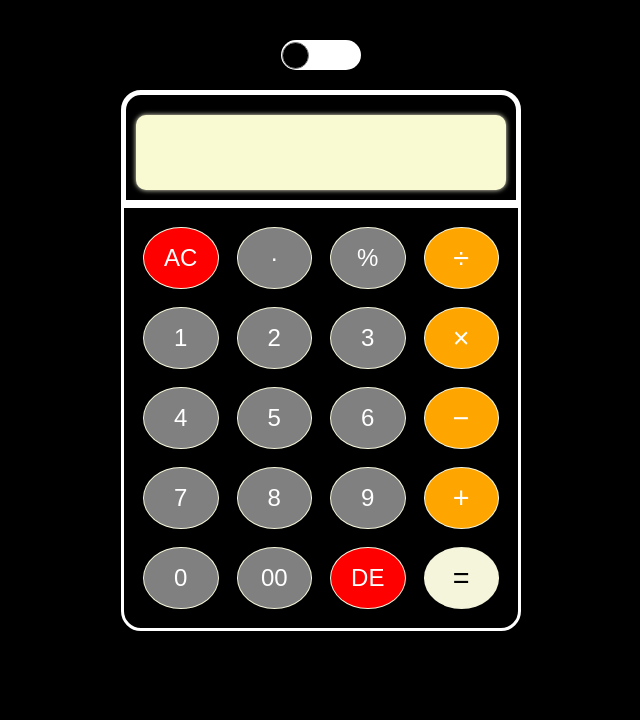
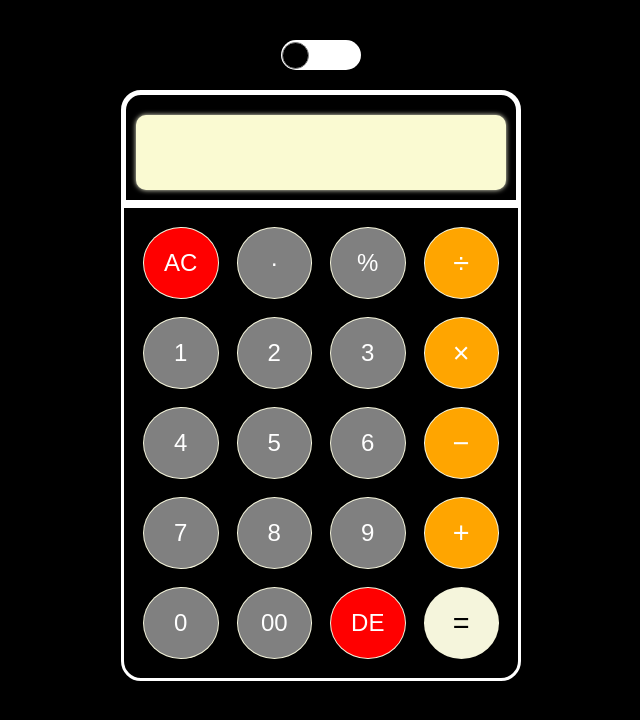
Before and after one commit to kirandinesh/Calculator, a plain HTML site: page index.html in a window 1280 px wide. Shown: the whole page, without its empty margins (319-959 px from the left). Drawn offline with Linux system fonts and the light colour scheme.

Commit message:
calculator2.2

```diff
--- a/style.css
+++ b/style.css
@@ -1,13 +1,15 @@
-
+/* Reset styles */
 * {
   box-sizing: border-box;
   margin: 0;
   padding: 0;
 }
-button {
+
+button, div {
   -webkit-tap-highlight-color: transparent;
   -webkit-tap-highlight-color: rgba(0, 0, 0, 0);
 }
+
 /* Dark Mode Styles */
 body {
   background-color: black;
@@ -92,10 +94,9 @@ body {
   box-sizing: border-box;
 }
 
-
-.bottomContainer .buttons,.buttonsadd,.buttonsdiv,.buttonssub,.buttonsc,.buttonsmul,.back,.buttonsequal {
+.bottomContainer .buttons, .buttonsadd, .buttonsdiv, .buttonssub, .buttonsc, .buttonsmul, .back, .buttonsequal {
   width: 100%;
-  height: 60px;
+  height: 70px;
   border-radius: 50%;
   align-content: center;
   justify-content: center;
@@ -178,6 +179,7 @@ body {
   grid-row: 5 / 6;
 }
 
+
 /* Light Mode Styles */
 body.light-mode {
   background-color: white;
```
